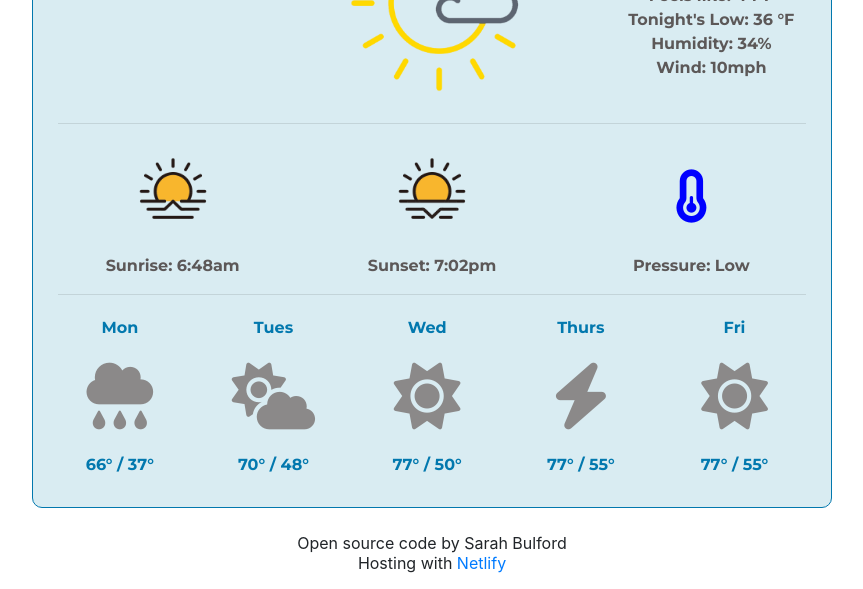
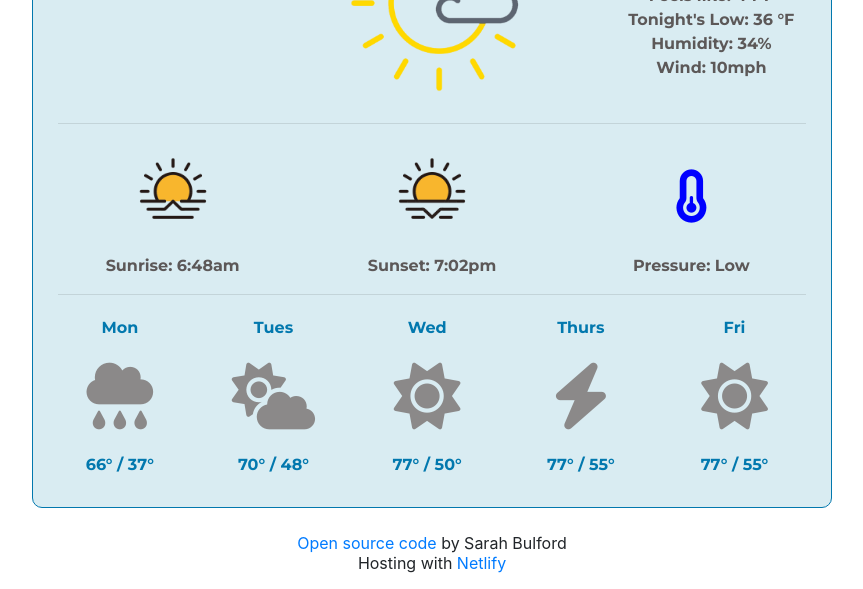
Before and after one commit to Sbulford35/My-WeatherApp, a plain HTML site: page index.html in a window 1280 px wide. Shown: the part 510-1099 px from the top of the page, without its empty margins (208-1071 px from the left). Drawn offline with nearby package versions, Linux system fonts and the light colour scheme.

Commit message:
Added Link to GitHub in Footer to open source code

```diff
--- a/index.html
+++ b/index.html
@@ -115,7 +115,7 @@
             </div>
           </div>
           <footer>
-            <p>Open source code by Sarah Bulford <br />
+            <p><a href="https://github.com/Sbulford35/My-WeatherApp">Open source code</a> by Sarah Bulford <br />
             Hosting with  <a href="https://www.netlify.com">Netlify</a></p>
 
           </footer>
```
